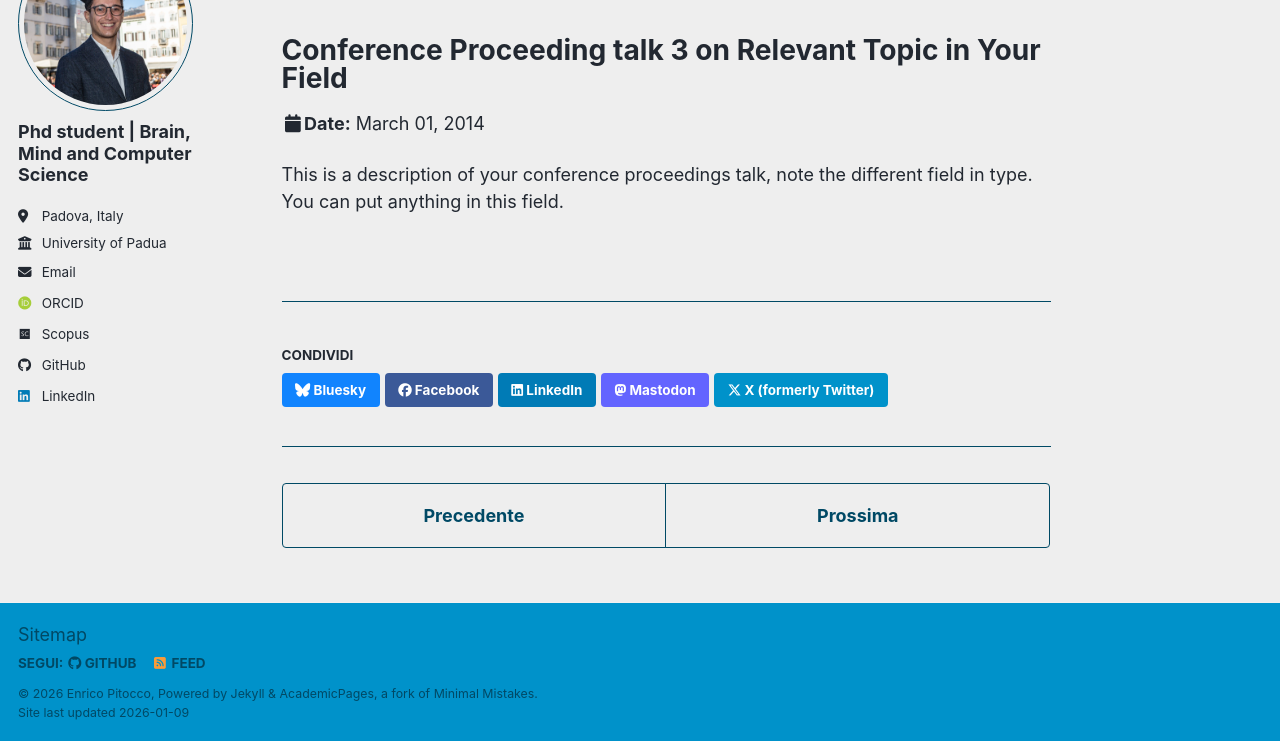
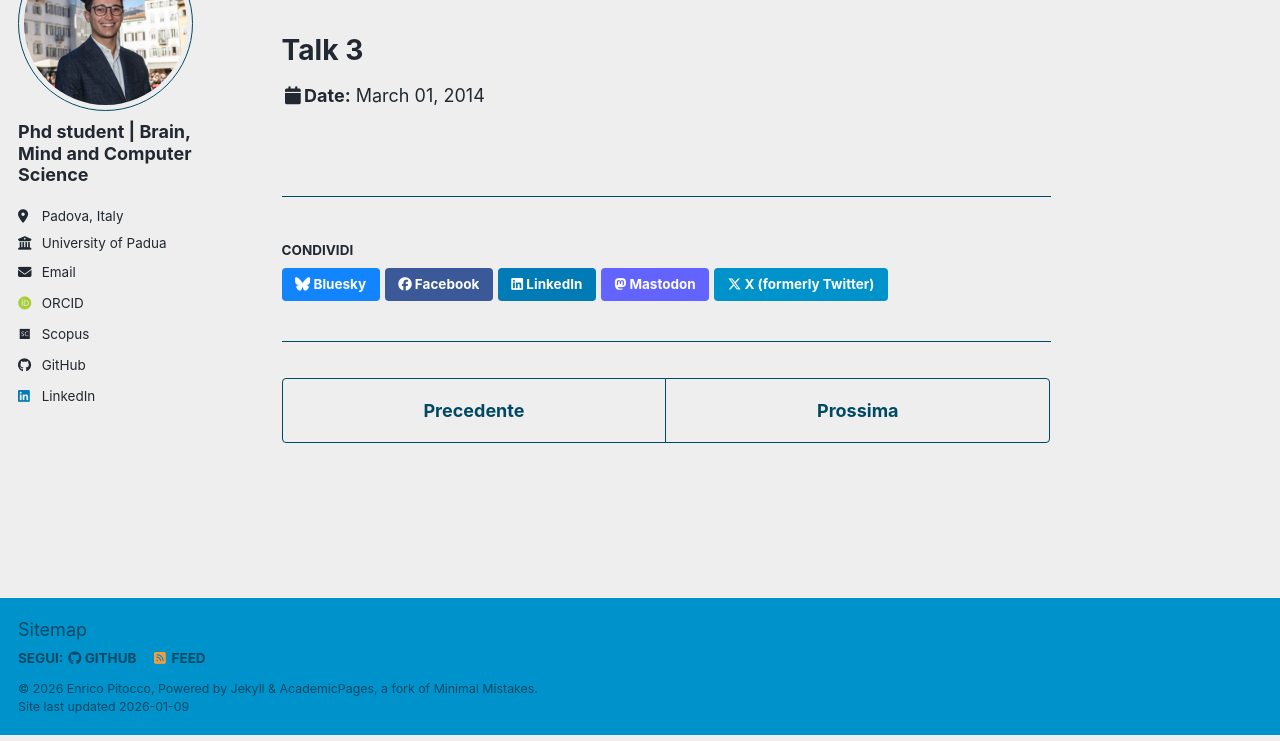
Before and after one commit to enricopitocco/enricopitocco.github.io, a Jekyll site: the page built from _talks/2014-03-01-talk-3.md, in a window 1280 px wide. Shown: the part 165-906 px from the top of the page. Built offline with Jekyll 4.4.1, drawn with Linux system fonts in a browser that asks for light colours; some web fonts are replaced; a script bundle is joined from its source files by our own code; library files that are not in the unit come from our copies.

Commit message:
Delete talk metadata from 2014-03-01-talk-3.md
Removed metadata related to the conference talk.

```diff
--- a/_talks/2014-03-01-talk-3.md
+++ b/_talks/2014-03-01-talk-3.md
@@ -1,11 +1,3 @@
----
-title: "Conference Proceeding talk 3 on Relevant Topic in Your Field"
-collection: talks
-type: "Conference proceedings talk"
-permalink: /talks/2014-03-01-talk-3
-venue: "Testing Institute of America 2014 Annual Conference"
-date: 2014-03-01
-location: "Los Angeles, CA, USA"
 ---
 
-This is a description of your conference proceedings talk, note the different field in type. You can put anything in this field.
+---
```
